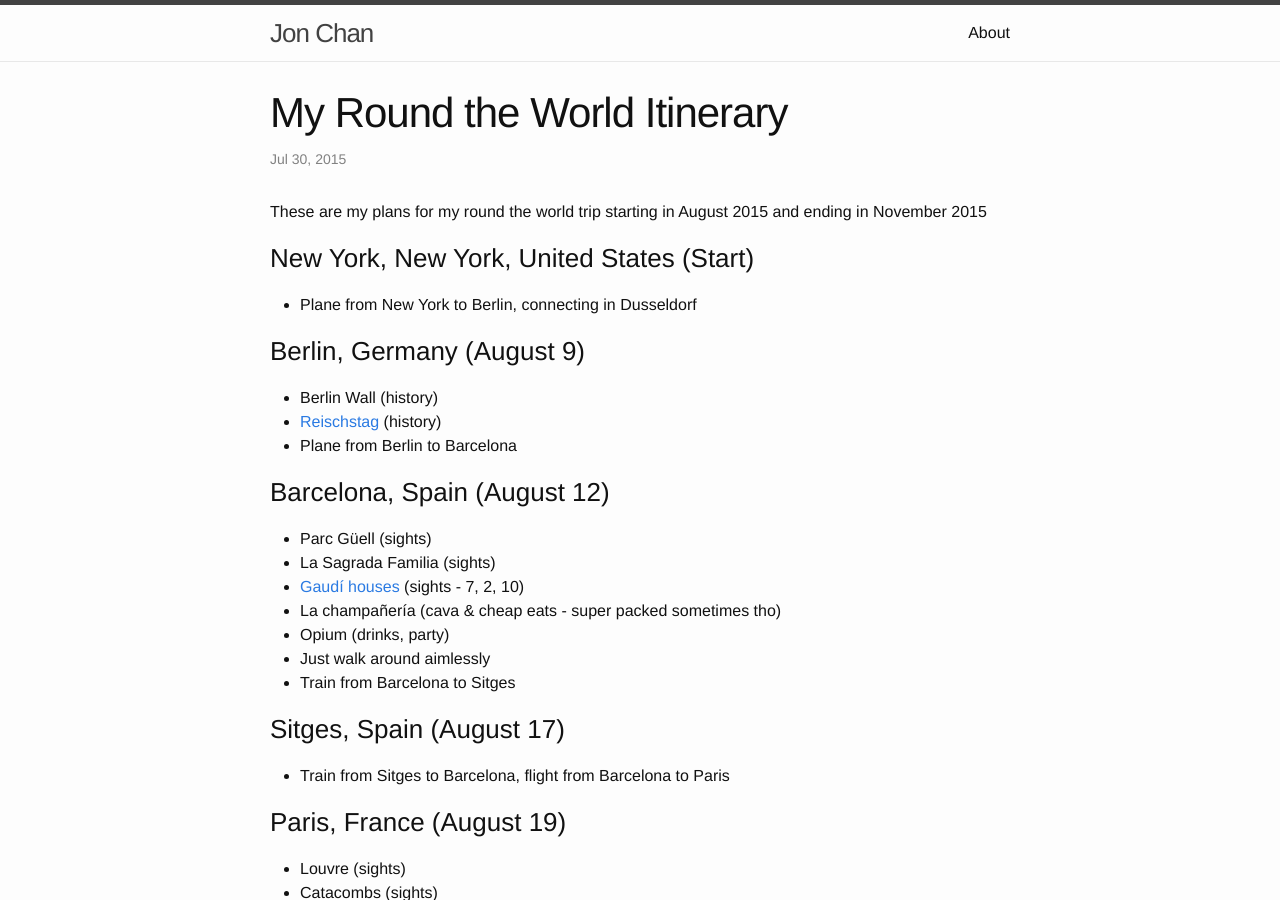
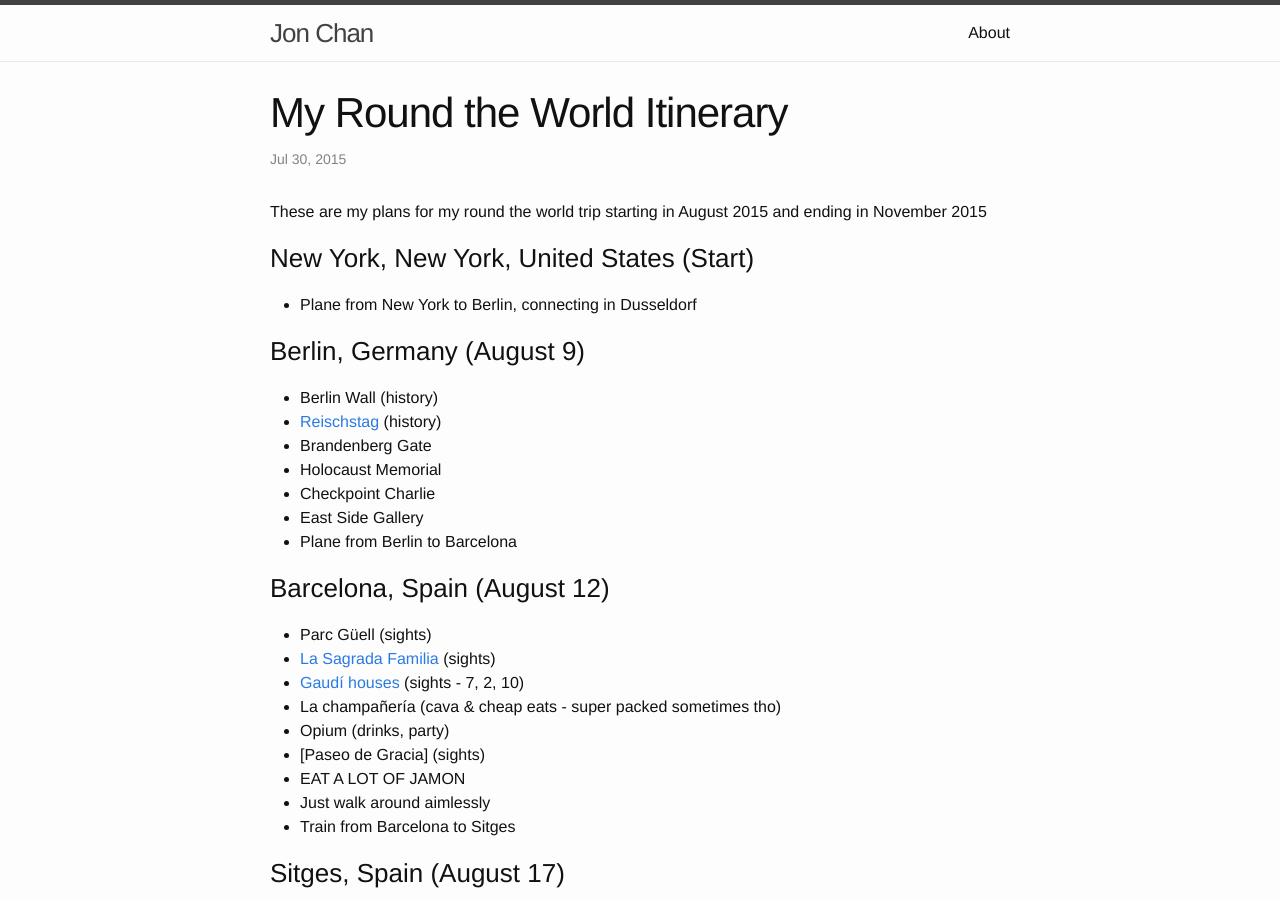
Before and after one commit to JonHMChan/blog, a Jekyll site: the page built from _posts/2015-07-30-my-round-the-world-itinerary.markdown, in a window 1280 px wide and 900 px high. Built offline with Jekyll 4.4.1, drawn with Linux system fonts in a browser that asks for light colours.

Commit message:
Updated 2015-07-30-my-round-the-world-itinerary.markdown

```diff
--- a/_posts/2015-07-30-my-round-the-world-itinerary.markdown
+++ b/_posts/2015-07-30-my-round-the-world-itinerary.markdown
@@ -13,14 +13,20 @@ These are my plans for my round the world trip starting in August 2015 and endin
 ### Berlin, Germany (August 9)
  - Berlin Wall (history)
  - [Reischstag](http://www.bundestag.de/htdocs_e/visits/kuppel/kupp/245686) (history)
+ - Brandenberg Gate
+ - Holocaust Memorial
+ - Checkpoint Charlie
+ - East Side Gallery
  - Plane from Berlin to Barcelona
 
 ### Barcelona, Spain (August 12)
  - Parc Güell (sights)
- - La Sagrada Familia (sights)
+ - [La Sagrada Familia](https://www.tiqets.com/en/barcelona-c66342/skip-the-line-sagrada-familia-optional-audio-guide-p918256) (sights)
  - [Gaudí houses](http://www.globotreks.com/destinations/10-gaudi-buildings-barcelona/) (sights - 7, 2, 10)
  - La champañería (cava & cheap eats - super packed sometimes tho)
  - Opium (drinks, party)
+ - [Paseo de Gracia] (sights)
+ - EAT A LOT OF JAMON
  - Just walk around aimlessly
  - Train from Barcelona to Sitges
 
```
